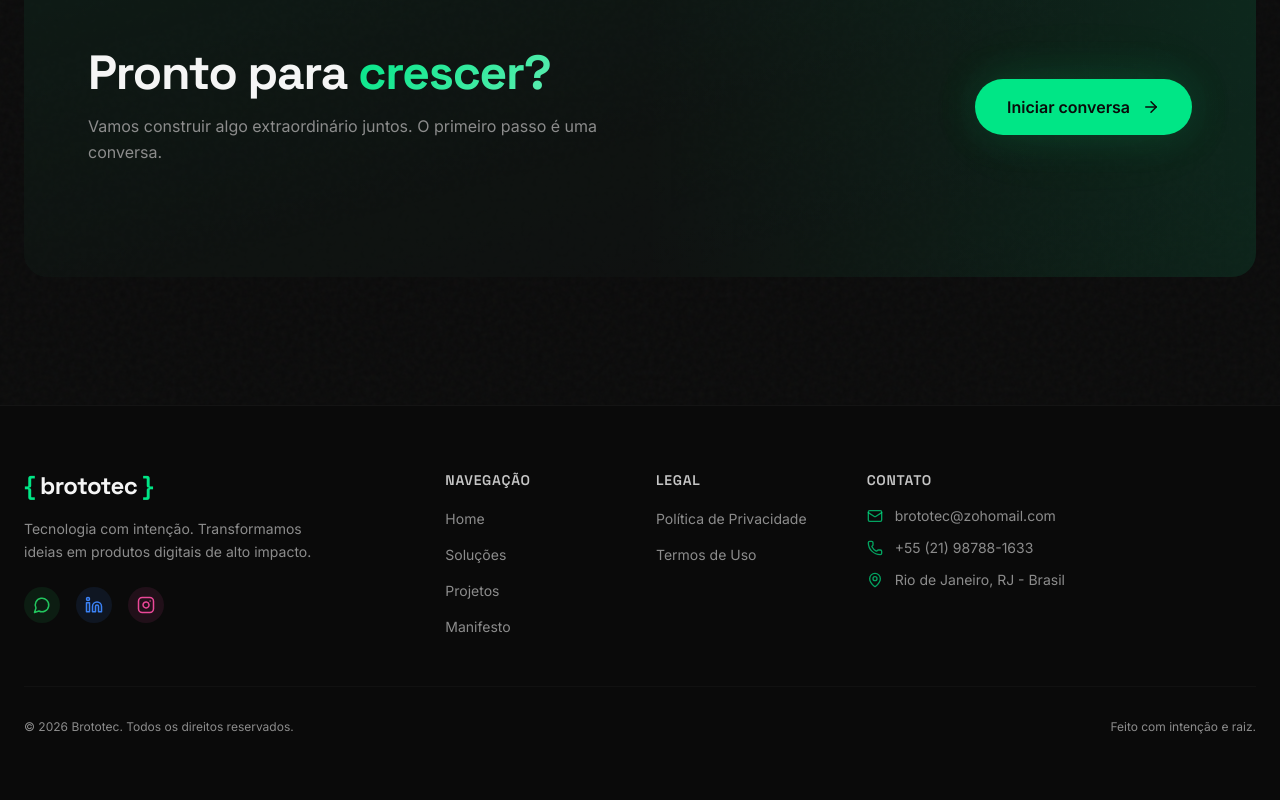
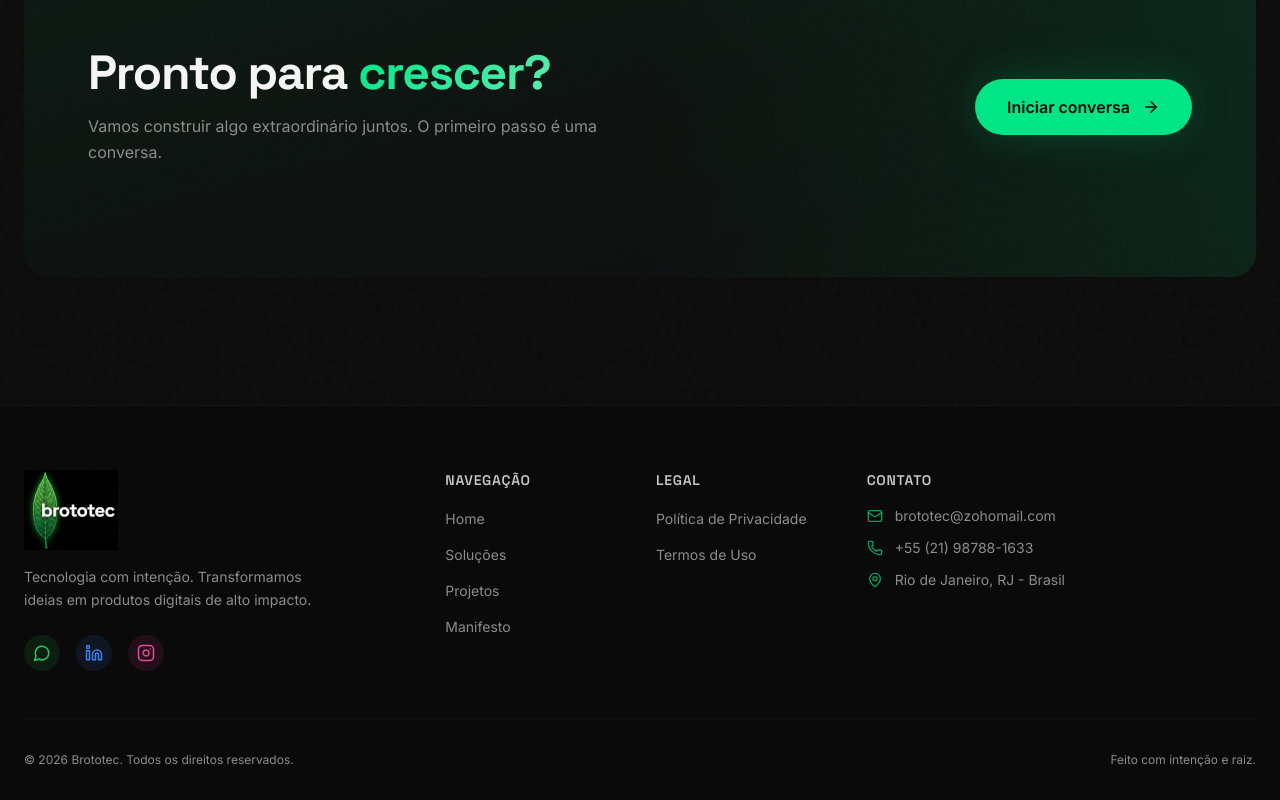
Before and after one commit to marllonpanisset/brototec, a React (Vite) app: page / in a window 1280 px wide. Shown: the part 4998-5798 px from the top of the page. Before the commit the page ends 5765 px from the top, so only its background shows below. Built offline with nearby package versions, Linux system fonts and the light colour scheme.

Commit message:
adicionando logo no footer

```diff
--- a/src/components/layout/Footer.jsx
+++ b/src/components/layout/Footer.jsx
@@ -19,9 +19,7 @@
           {/* Coluna 1: Marca e Descrição */}
           <div className="lg:col-span-4">
             <Link to="/" className="inline-block group">
-              <span className="font-heading text-2xl font-bold tracking-tight text-foreground">
-                <span className="text-primary">&#123; </span>brototec<span className="text-primary"> &#125;</span>
-              </span>
+              <img src="./images/logo.png" alt="brototec" className="inline-block" />
             </Link>
             <p className="mt-4 text-sm text-muted-foreground leading-relaxed max-w-xs">
               Tecnologia com intenção. Transformamos ideias em produtos digitais de alto impacto.
```
